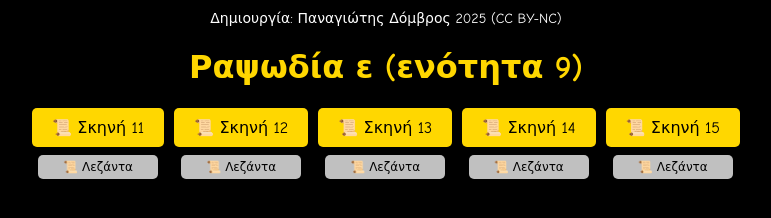
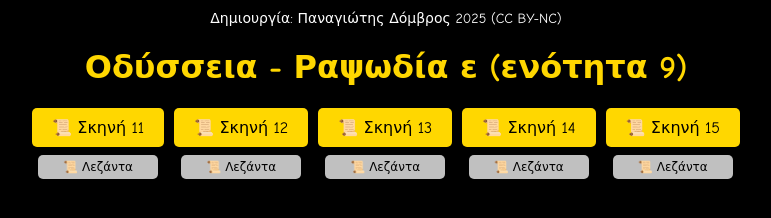
Before and after one commit to pdomvros/odyssey5c, a plain HTML site: page index.html in a window 1280 px wide. Shown: the whole page, without its empty margins (254-1025 px from the left). Drawn offline with Linux system fonts and the light colour scheme.

Commit message:
Update index.html

```diff
--- a/index.html
+++ b/index.html
@@ -3,7 +3,7 @@
 <head>
     <meta charset="UTF-8">
     <meta name="viewport" content="width=device-width, initial-scale=1.0">
-    <title>Ραψωδία ε (ενότητα 9)</title>
+    <title>Οδύσσεια - Ραψωδία ε (ενότητα 9)</title>
     <style>
         body {
             text-align: center;
@@ -89,7 +89,7 @@
 </head>
 <body>
     <div class="author">Δημιουργία: Παναγιώτης Δόμβρος 2025 (CC BY-NC)</div>
-    <h1>Ραψωδία ε (ενότητα 9)</h1>
+    <h1>Οδύσσεια - Ραψωδία ε (ενότητα 9)</h1>
 
     <div class="controls">
         <script>
```
